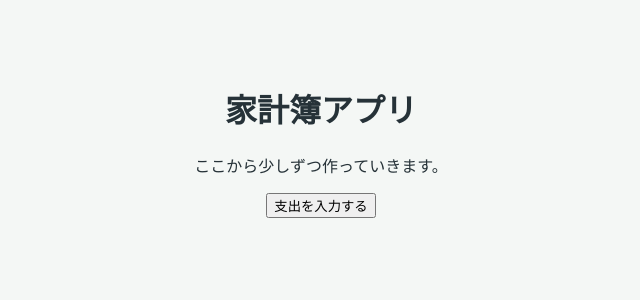
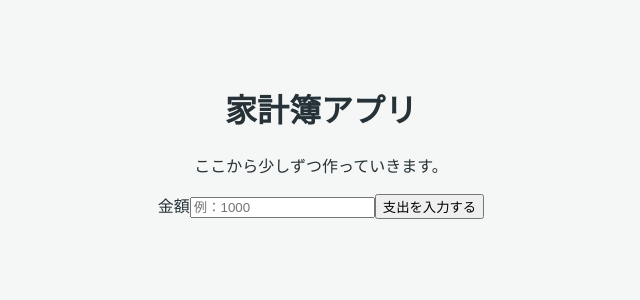
Before and after one commit to wasyun4/zubora-kakeibo-pwa, a React (Vite) app: page / in a window 1280 px wide. Shown: the top 300 px of the page, without its empty margins (319-959 px from the left). Built offline with nearby package versions, Linux system fonts and the light colour scheme.

Commit message:
feat: add amount input

```diff
--- a/src/App.tsx
+++ b/src/App.tsx
@@ -7,6 +7,11 @@ function App() {
       <h1>家計簿アプリ</h1>
       <p>ここから少しずつ作っていきます。</p>
 
+      <label>
+        金額
+        <input type="number" placeholder="例：1000" />
+      </label>
+
       <button onClick={handleExpenseClick}>
         支出を入力する
       </button>
```
